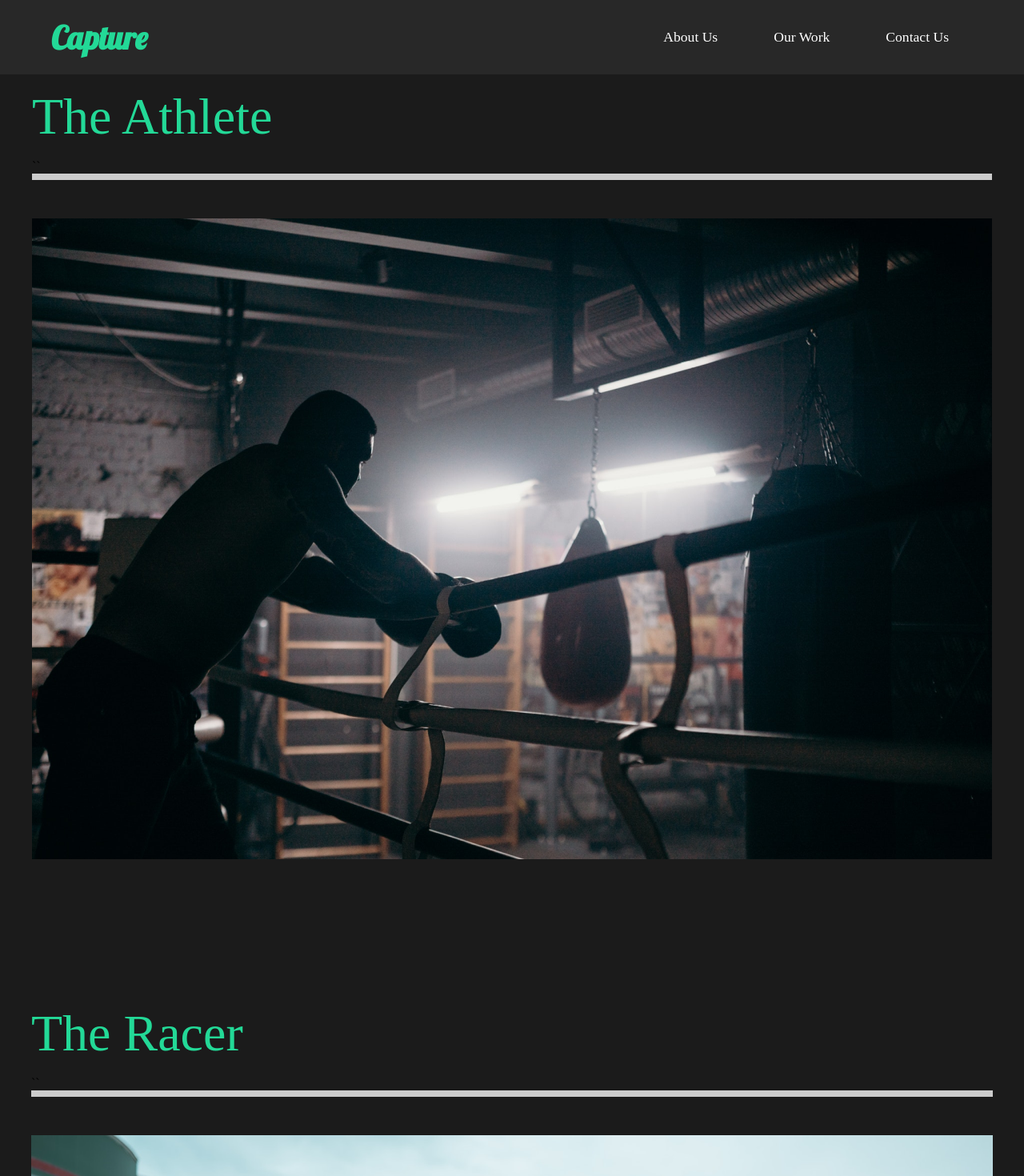
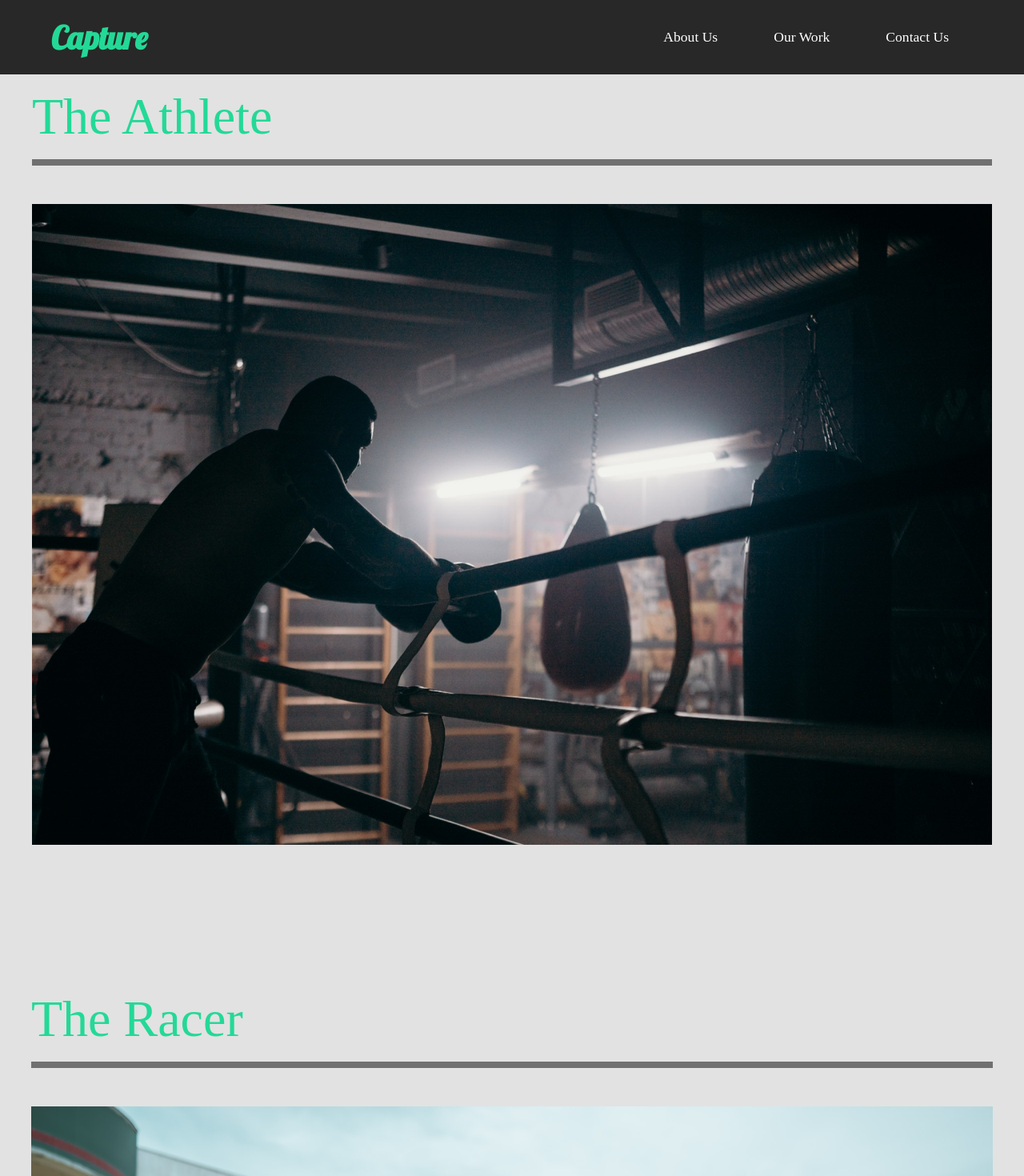
Before and after one commit to Mohammad-jf/capture-portofolio, a React (Create React App) app: page /work in a window 1280 px wide. Shown: the top 1470 px of the page at 80% size. Built offline with nearby package versions, Linux system fonts and the light colour scheme.

Commit message:
4.framer motion and page transition

```diff
--- a/src/App.js
+++ b/src/App.js
@@ -7,18 +7,23 @@ import OurWork from "./pages/OurWork";
 import MovieDetails from "./pages/MovieDetails";
 
 //router
-import { Switch , Route } from 'react-router-dom';
+import { Switch , Route,useLocation } from 'react-router-dom';
 
-
+//aimation
+import {AnimatePresence} from 'framer-motion';
 
 
 function App() {
+  const location = useLocation();
+
   return (
     <div className="App">
      <GlobalStyle/>
      <Navigation/>
+    <AnimatePresence exitBeforeEnter>
 
-    <Switch>
+        <Switch location={location} key={location.pathname}>
+
             <Route path="/" exact>
                   <AboutUs/>
             </Route>
@@ -38,6 +43,8 @@ function App() {
 
         </Switch>
 
+    </AnimatePresence>
+
     </div>
   );
 }
--- /dev/null
+++ b/src/animation.js
@@ -0,0 +1,17 @@
+ export const pageAnimation = {
+    hidden:{
+        opacity:0,
+        y:300
+    },
+
+    show:{
+        opacity: 1,
+        y:0,
+        transition:{duration:1}
+    },
+    exit:{
+        opacity:0,
+        y:300,
+        transition: {duration:1}
+    }
+}
--- a/src/pages/AboutUs.jsx
+++ b/src/pages/AboutUs.jsx
@@ -2,14 +2,16 @@ import React from 'react'
 import AboutSection from './../Components/AboutSection';
 import ServicesSection from './../Components/ServicesSection';
 import FaqSection from '../Components/FaqSection';
+import {motion} from 'framer-motion';
+import {pageAnimation} from'../animation';
 
 const AboutUs = () => {
     return (
-        <>
+        <motion.div initial='hidden' animate='show' exit='exit' variants={pageAnimation}>
         <AboutSection/>
         <ServicesSection/>
         <FaqSection/>
-        </>
+        </motion.div>
     )
 }
 
--- a/src/pages/ContactUs.jsx
+++ b/src/pages/ContactUs.jsx
@@ -1,13 +1,16 @@
 import React from 'react';
+import {motion} from 'framer-motion';
+import {pageAnimation} from'../animation';
+
 
 
 
 
 const ContactUs = () => {
   return (
-      <div>
+      <motion.div initial='hidden' exit="exit" animate='show' variants={pageAnimation} style={{background:"#fff"}}>
           <h1>contact us</h1>
-      </div>
+      </motion.div>
   );
 };
 
--- a/src/pages/MovieDetails.jsx
+++ b/src/pages/MovieDetails.jsx
@@ -2,6 +2,11 @@ import React,{useState , useEffect} from 'react';
 import styled from 'styled-components';
 import { useHistory } from 'react-router-dom';
 import  {MovieState}  from './../movieState';
+
+//animation
+import {motion} from 'framer-motion';
+import {pageAnimation} from'../animation';
+
 
 const MovieDetails = () => {
     const history = useHistory();
@@ -25,7 +30,7 @@ const MovieDetails = () => {
   return (
     <>
       {movie && (
-        <Details>
+        <Details variants={pageAnimation} exit='exit' initial='hidden' animate='show'>
                 <HeadLine>
                     <h2>{movie.title}</h2>
                     <img src={movie.mainImg} alt={movie.title} />
@@ -48,7 +53,7 @@ const MovieDetails = () => {
 };
 
 
-const Details = styled.div`
+const Details = styled(motion.div)`
 color:white;
 
 
--- a/src/pages/OurWork.jsx
+++ b/src/pages/OurWork.jsx
@@ -6,17 +6,20 @@ import goodtimes from '../img/goodtimes-small.png';
 
 import styled from 'styled-components';
 import {Link} from 'react-router-dom'
+import {motion} from 'framer-motion';
+import {pageAnimation} from'../animation';
+
 
 
 
 
 const OurWork = () => {
   return (
-      <Work>
+      <Work variants={pageAnimation} initial='hidden' animate='show' exit='exit' style={{background:'#e2e2e2'}}>
 
           <Movie>
             <h2>The Athlete</h2>
-          ``  <div className="line"></div>
+            <div className="line"></div>
                   <Link to='/work/the-athlete'>
                     <img src={athlete} alt="athlete"/>
                  </Link>
@@ -24,7 +27,7 @@ const OurWork = () => {
 
           <Movie>
             <h2>The Racer</h2>
-          ``  <div className="line"></div>
+            <div className="line"></div>
                   <Link to="/work/the-racer">
                     <img src={theracer} alt="the racer"/>
                  </Link>
@@ -32,7 +35,7 @@ const OurWork = () => {
 
           <Movie>
             <h2>Good Times</h2>
-          ``  <div className="line"></div>
+            <div className="line"></div>
                   <Link to="/work/good-times">
                     <img src={goodtimes} alt="goodtimes"/>
                  </Link>
@@ -44,7 +47,7 @@ const OurWork = () => {
 
 
 
-const Work = styled.div`
+const Work = styled(motion.div)`
   min-height:100vh;
   overflow:hidden;
   display:flex;
@@ -64,7 +67,7 @@ padding-bottom : 10rem;
 
 .line{
   height:0.5rem;
-  background:#cccccc;
+  background:#707070;
   margin-bottom:3rem;
 
   .img{
```
Also changed, not shown: src/Components/AboutSection.jsx (+15 -6 lines). Lines whose indentation alone changed are shown as unchanged.
